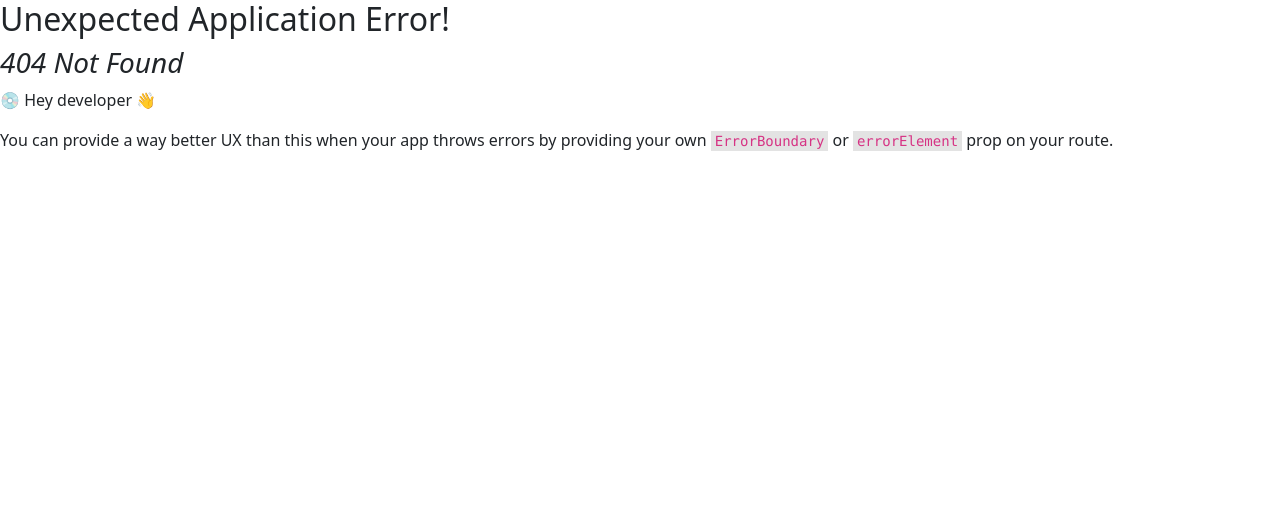
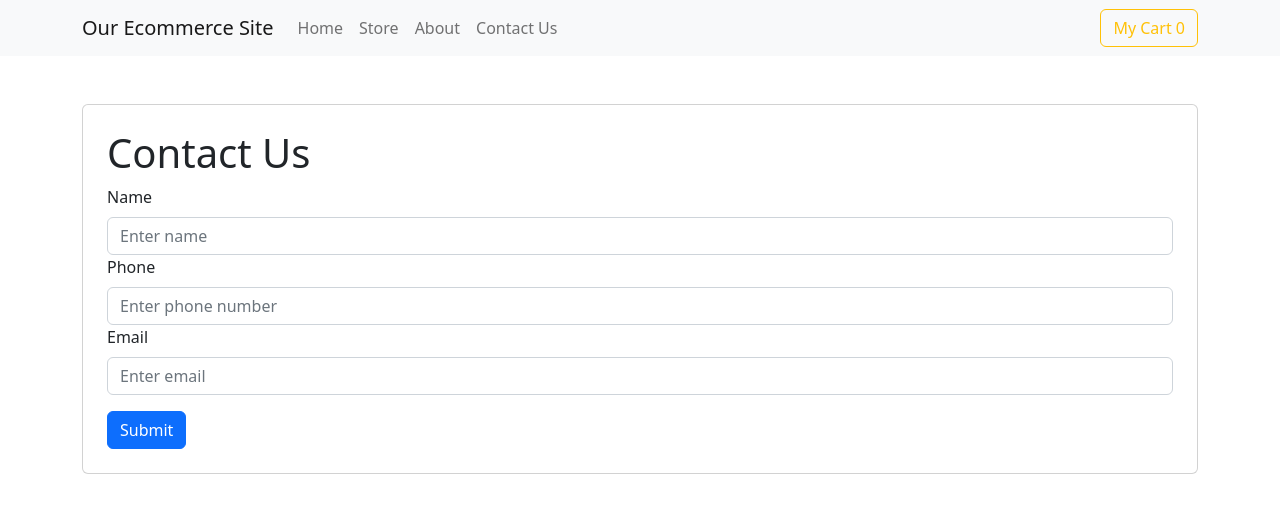
Before and after one commit to Balwantkiraula/ecom-website, a React (Create React App) app: page /contact in a window 1280 px wide. Before the commit this address had no page. Shown: the top 512 px of the page. Built offline with nearby package versions, Linux system fonts and the light colour scheme.

Commit message:
Adding Contact US Page via REACT ROUTER

```diff
--- a/src/App.js
+++ b/src/App.js
@@ -1,15 +1,15 @@
-import { useState } from "react";
+import React,{ useState } from "react";
 import CartContext from "./components/Context/CartContext";
-import { RouterProvider, createBrowserRouter } from "react-router-dom";
 import StorePage from "./components/Pages/Store";
 import AboutPage from "./components/Pages/About";
 import HomePage from "./components/Pages/Home";
+import ContactUs from "./components/Pages/ContactUs";
 
-const router = createBrowserRouter([
-  { path: "/", element: <StorePage /> },
-  { path: "/About", element: <AboutPage /> },
-  { path: "/Home", element: <HomePage />}
-]);
+import { Route ,Routes} from "react-router-dom";
+import Header from "./components/Header/Header";
+import CartContainer from "./components/Cart/CartContainer";
+
+
 
 function App() {
   const [cartOpen, setCartOpen] = useState(false);
@@ -25,7 +25,14 @@
   return (
     <div>
       <CartContext.Provider value={ctxObj}>
-        <RouterProvider router={router} />
+      <Header />
+      <Routes>
+      <Route path = '/'  element={<HomePage/>}/>
+      <Route path = '/store'  element={<StorePage/>}/>
+      <Route path = '/about'  element={<AboutPage/>}/>
+      <Route path = '/contact'  element={<ContactUs/>}/>
+      </Routes>
+      {cartOpen && <CartContainer></CartContainer>}
       </CartContext.Provider>
     </div>
   );
--- a/src/components/Header/Header.js
+++ b/src/components/Header/Header.js
@@ -15,15 +15,16 @@
   })
 
   return (
-    <Navbar bg="success" expand="lg" className="justify-content-between">
+    <Navbar bg="light" expand="lg" className="justify-content-between">
       <Container>
         <Navbar.Brand href="#home">Our Ecommerce Site</Navbar.Brand>
         <Navbar.Toggle aria-controls="basic-navbar-nav" />
         <Navbar.Collapse id="basic-navbar-nav">
           <Nav className="me-auto">
-          <Nav.Link href="/home" className="nav-link" >Home</Nav.Link>
-            <Link to="/" className="nav-link" >Store</Link>
+            <Link to="/" className="nav-link" >Home</Link>
+            <Link to="/store" className="nav-link" >Store</Link>
             <Link to="/about" className="nav-link" >About</Link>
+            <Link to="/contact" className="nav-link" >Contact Us</Link>
           </Nav>
         </Navbar.Collapse>
         <Nav>
--- a/src/components/HomeComponent/HomeProducts.js
+++ b/src/components/HomeComponent/HomeProducts.js
@@ -8,7 +8,7 @@
           src="https://prasadyash2411.github.io/ecom-website/img/Album%201.png"
         />
         <Card.Body>
-          <Card.Title>Product 1</Card.Title>
+          <Card.Title>Product </Card.Title>
           <Card.Text>
             This is a description of product . It is a very good product and
             will be useful for your needs.
--- a/src/components/Pages/About.js
+++ b/src/components/Pages/About.js
@@ -1,16 +1,12 @@
 import { Col, Container, Row } from "react-bootstrap";
-import Header from "../Header/Header";
 import { useContext } from "react";
 import CartContext from "../Context/CartContext";
-import CartContainer from "../Cart/CartContainer";
 
 const AboutPage = () => {
 
   const ctx = useContext(CartContext);
 
   return (
-    <div>
-      <Header />
       <Container>
         <Row>
           <Col>
@@ -42,8 +38,6 @@
           </Col>
         </Row>
       </Container>
-      {ctx.cartOpen && <CartContainer></CartContainer>}
-    </div>
   );
 };
 
--- /dev/null
+++ b/src/components/Pages/ContactUs.js
@@ -0,0 +1,78 @@
+import React, { useState } from 'react';
+import { Form, Button, Card,} from 'react-bootstrap';
+async function postDataToFirebase(data) {
+    const response = await fetch('https://react-http-8bbe7-default-rtdb.firebaseio.com/VisitorUsersData.json', {
+      method: 'POST',
+      headers: {
+        'Content-Type': 'application/json',
+      },
+      body: JSON.stringify(data),
+    });
+    const responseData = await response.json();
+    console.log(responseData)
+  }
+
+function ContactUs() {
+  const [name, setName] = useState('');
+  const [phone, setPhone] = useState('');
+  const [email, setEmail] = useState('');
+
+  const handleSubmit = (event) => {
+    event.preventDefault();
+    postDataToFirebase({name: name , phone : phone , email : email})
+    setName('');
+    setPhone('');
+    setEmail('')
+
+  }
+
+  return (
+    <div className="container mt-5">
+      <Card className="p-4">
+        <h1>Contact Us</h1>
+        <Form onSubmit={handleSubmit}>
+          <Form.Group controlId="formName">
+            <Form.Label>Name</Form.Label>
+            <Form.Control
+              type="text"
+              placeholder="Enter name"
+              value={name}
+              onChange={(event) => setName(event.target.value)}
+              required
+            />
+          </Form.Group>
+
+          <Form.Group controlId="formPhone">
+            <Form.Label>Phone</Form.Label>
+            <Form.Control
+              type="tel"
+              placeholder="Enter phone number"
+              value={phone}
+              onChange={(event) => setPhone(event.target.value)}
+              required
+            />
+          </Form.Group>
+
+          <Form.Group controlId="formEmail">
+            <Form.Label>Email</Form.Label>
+            <Form.Control
+              type="email"
+              placeholder="Enter email"
+              value={email}
+              onChange={(event) => setEmail(event.target.value)}
+              required
+            />
+          </Form.Group>
+
+          <div className="mt-3">
+            <Button variant="primary" type="submit" className="mr-2">
+              Submit
+            </Button>
+          </div>
+        </Form>
+      </Card>
+    </div>
+  );
+}
+
+export default ContactUs;
--- a/src/components/Pages/Home.js
+++ b/src/components/Pages/Home.js
@@ -1,12 +1,10 @@
 import React from "react";
 import { Container, Row, Col } from "react-bootstrap";
 import HomeProduct from "../HomeComponent/HomeProducts";
-import Header from "../Header/Header";
 
 const HomePage = () => {
   return (
     <Container>
-      <Header />
       <header
         style={{
           textAlign: "center",
--- a/src/components/Pages/Store.js
+++ b/src/components/Pages/Store.js
@@ -1,20 +1,14 @@
 import { Container } from "react-bootstrap";
-import Header from "../Header/Header";
 import ProductList from "../Products/ProductList";
 import { useContext } from "react";
 import CartContext from "../Context/CartContext";
-import CartContainer from "../Cart/CartContainer";
 
 const StorePage = () => {
   const ctx = useContext(CartContext);
   return (
-    <div>
-      <Header />
       <Container>
         <ProductList />
       </Container>
-      {ctx.cartOpen && <CartContainer />}
-    </div>
   );
 };
 
--- a/src/index.js
+++ b/src/index.js
@@ -2,16 +2,16 @@
 import ReactDOM from 'react-dom/client';
 import './index.css';
 import App from './App';
-import reportWebVitals from './reportWebVitals';
 import 'bootstrap/dist/css/bootstrap.min.css';
+import { BrowserRouter } from 'react-router-dom';
+
 const root = ReactDOM.createRoot(document.getElementById('root'));
 root.render(
-  <React.StrictMode>
+  <BrowserRouter>
     <App />
-  </React.StrictMode>
+  </BrowserRouter>
 );
 
 // If you want to start measuring performance in your app, pass a function
 // to log results (for example: reportWebVitals(console.log))
 // or send to an analytics endpoint. Learn more: https://bit.ly/CRA-vitals
-reportWebVitals();
```
